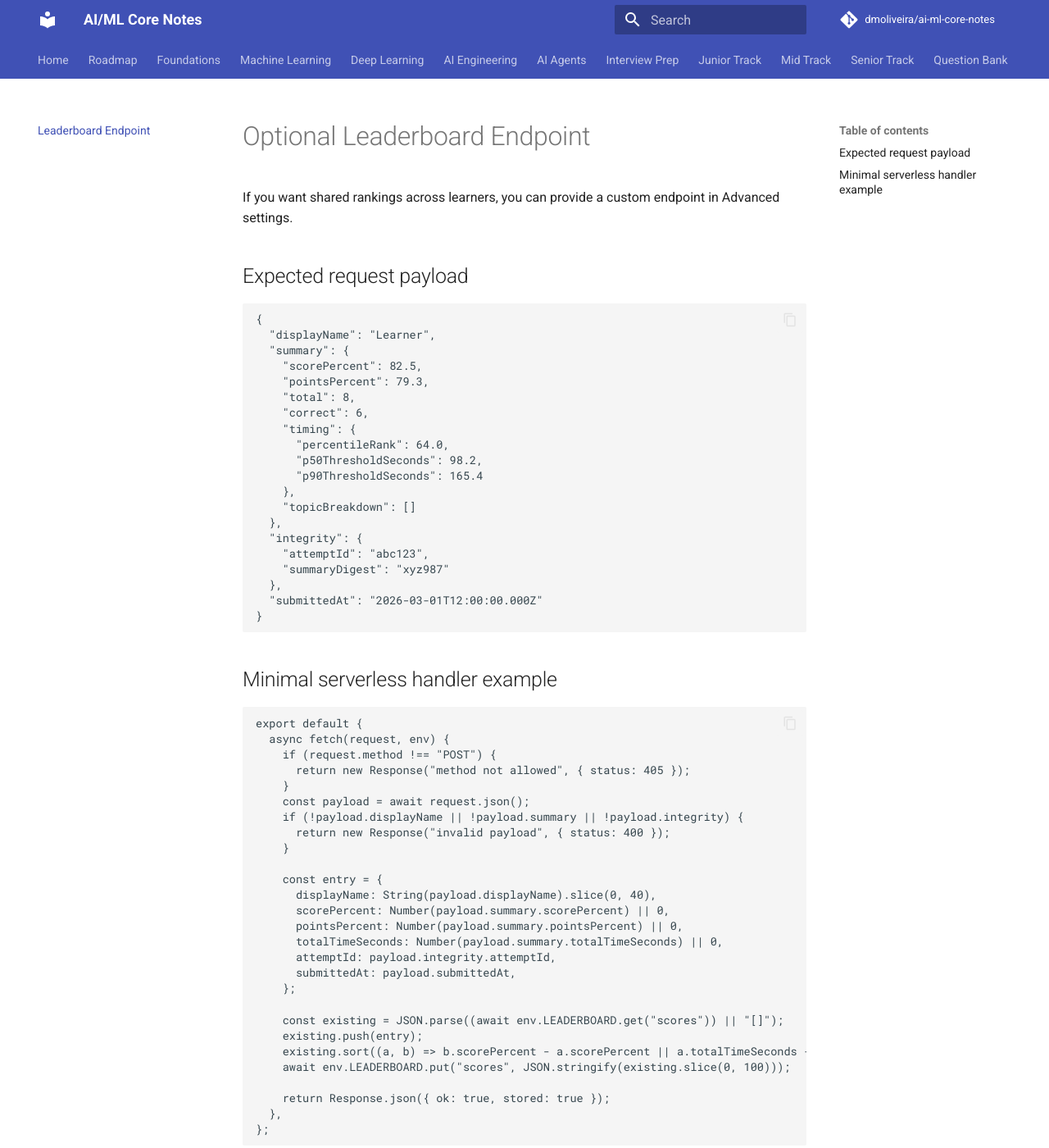
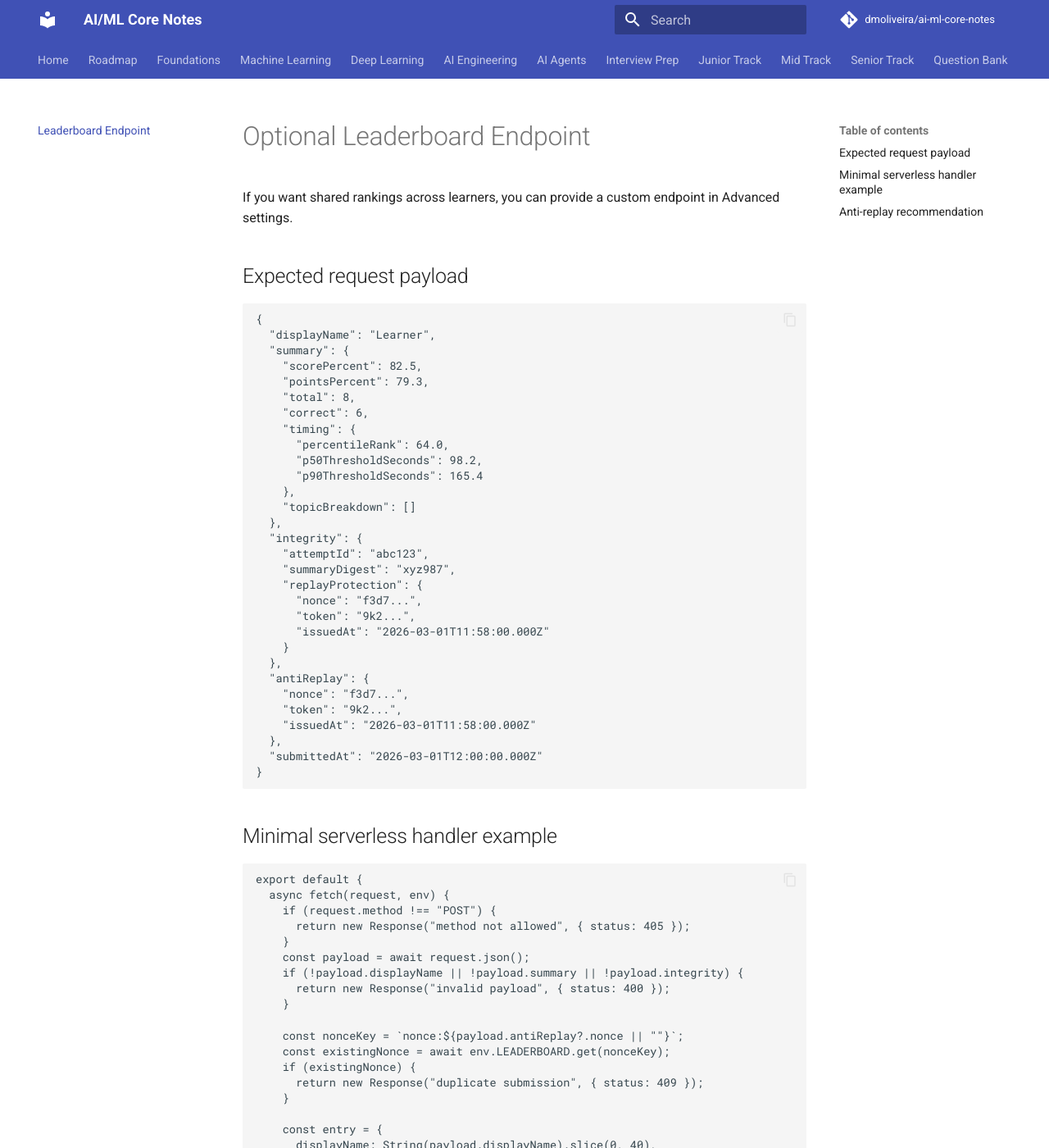
Before and after one commit to dmoliveira/ai-ml-core-notes, an MkDocs documentation site: the page built from docs/practice/leaderboard-endpoint.md, in a window 1280 px wide and 1400 px high. Shown: the whole window at 82% size. Built offline with MkDocs 1.6.1 and Material for MkDocs 9.7.7, drawn with Linux system fonts in a browser that asks for light colours; comment, search, counter and statistics services are not loaded; some of the changed text lies outside the part shown.

Commit message:
Add anti-replay integrity metadata and idempotent leaderboard submission

````diff
--- a/docs/practice/leaderboard-endpoint.md
+++ b/docs/practice/leaderboard-endpoint.md
@@ -21,7 +21,17 @@ If you want shared rankings across learners, you can provide a custom endpoint i
   },
   "integrity": {
     "attemptId": "abc123",
-    "summaryDigest": "xyz987"
+    "summaryDigest": "xyz987",
+    "replayProtection": {
+      "nonce": "f3d7...",
+      "token": "9k2...",
+      "issuedAt": "2026-03-01T11:58:00.000Z"
+    }
+  },
+  "antiReplay": {
+    "nonce": "f3d7...",
+    "token": "9k2...",
+    "issuedAt": "2026-03-01T11:58:00.000Z"
   },
   "submittedAt": "2026-03-01T12:00:00.000Z"
 }
@@ -40,12 +50,19 @@ export default {
       return new Response("invalid payload", { status: 400 });
     }
 
+    const nonceKey = `nonce:${payload.antiReplay?.nonce || ""}`;
+    const existingNonce = await env.LEADERBOARD.get(nonceKey);
+    if (existingNonce) {
+      return new Response("duplicate submission", { status: 409 });
+    }
+
     const entry = {
       displayName: String(payload.displayName).slice(0, 40),
       scorePercent: Number(payload.summary.scorePercent) || 0,
       pointsPercent: Number(payload.summary.pointsPercent) || 0,
       totalTimeSeconds: Number(payload.summary.totalTimeSeconds) || 0,
       attemptId: payload.integrity.attemptId,
+      summaryDigest: payload.integrity.summaryDigest,
       submittedAt: payload.submittedAt,
     };
 
@@ -53,6 +70,7 @@ export default {
     existing.push(entry);
     existing.sort((a, b) => b.scorePercent - a.scorePercent || a.totalTimeSeconds - b.totalTimeSeconds);
     await env.LEADERBOARD.put("scores", JSON.stringify(existing.slice(0, 100)));
+    await env.LEADERBOARD.put(nonceKey, "used", { expirationTtl: 86400 });
 
     return Response.json({ ok: true, stored: true });
   },
@@ -60,3 +78,9 @@ export default {
 ```
 
 Use any provider you prefer (Cloudflare Workers, Vercel Functions, Netlify Functions, AWS Lambda).
+
+## Anti-replay recommendation
+
+- Reject repeated `nonce` values for a TTL window (for example 24h).
+- Validate `x-idempotency-key` header and bind it to the same nonce and attempt id.
+- Store `summaryDigest` and reject duplicate digest submissions from the same learner/profile.
````
Also changed, not shown: docs/assets/quiz-web.js (+34 -1 lines).
